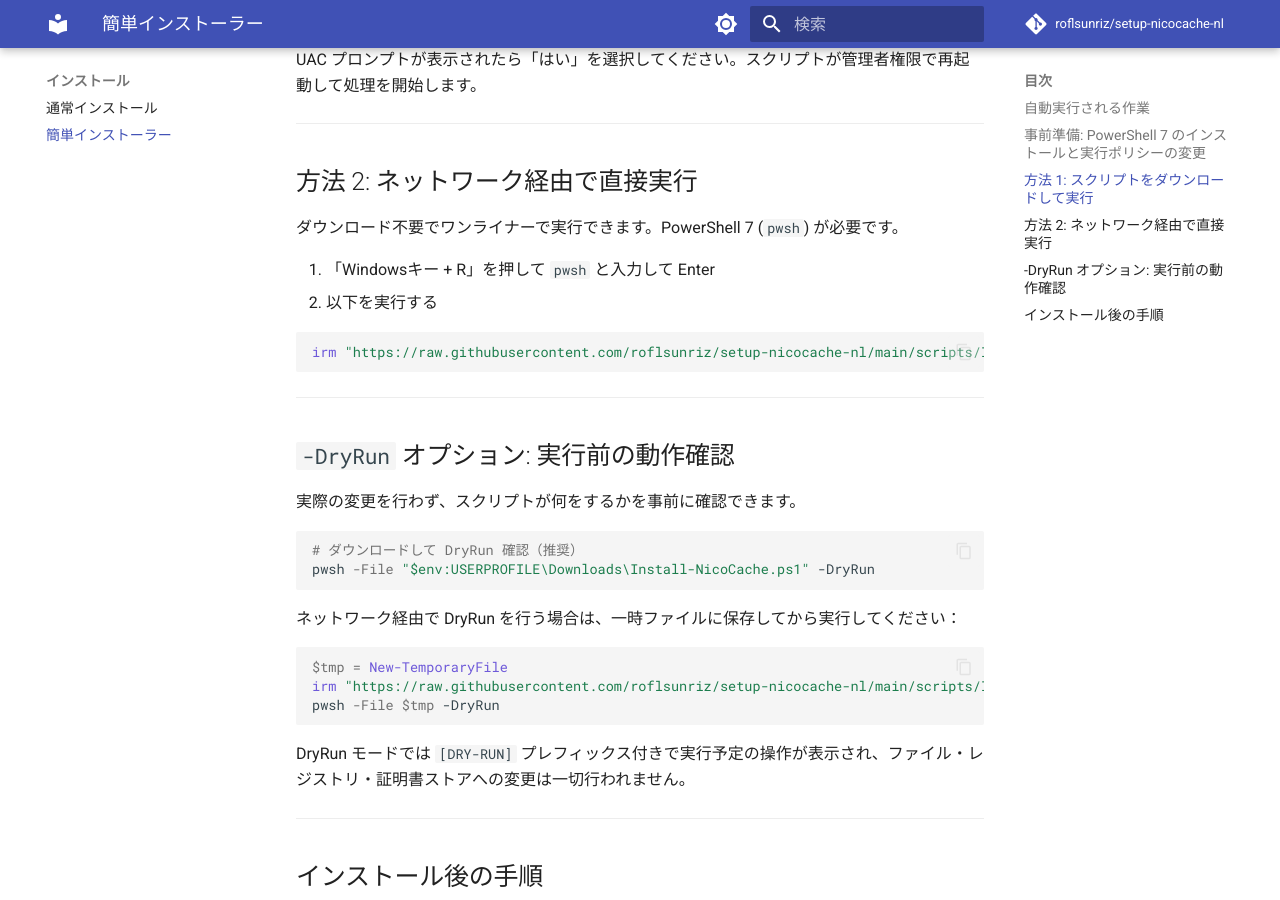
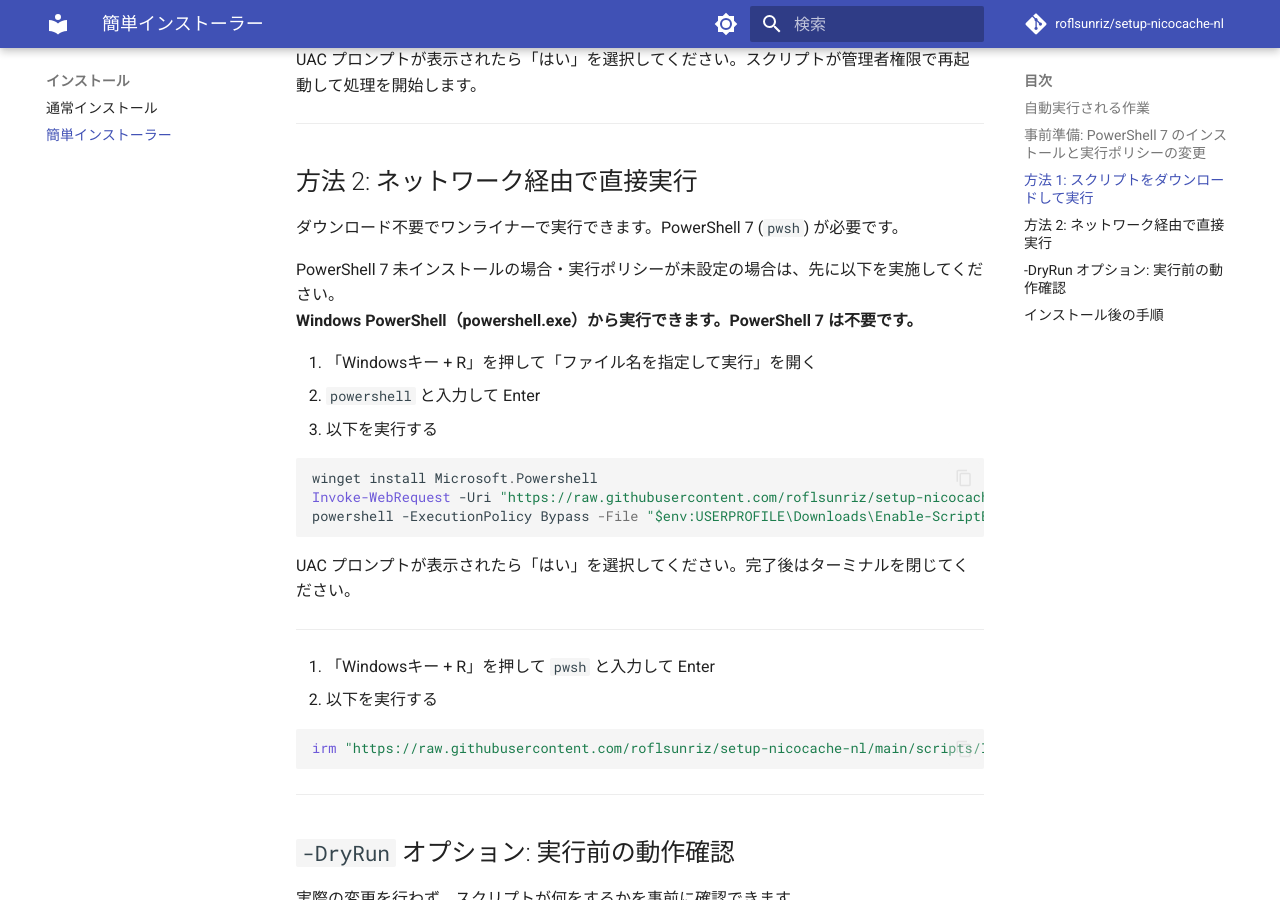
Before and after one commit to roflsunriz/setup-nicocache-nl, an MkDocs documentation site: the page built from docs/fast-installer.md, in a window 1280 px wide and 900 px high, scrolled down 1699 px. Built offline with MkDocs 1.6.1 and Material for MkDocs 9.7.7, drawn with Linux system fonts in a browser that asks for light colours; comment, search, counter and statistics services are not loaded.

Commit message:
docs: README.mdおよびfast-installer.mdにおけるPowerShell実行手順の更新
- PowerShell 7のインストール要件およびスクリプト実行ポリシー設定に関する注意事項を追加
- Windows PowerShellからのスクリプト実行手順を詳細化し、スクリプト実行を有効化するためのコマンドを含むように改良

````diff
--- a/docs/fast-installer.md
+++ b/docs/fast-installer.md
@@ -58,8 +58,25 @@ UAC プロンプトが表示されたら「はい」を選択してください
 
 ダウンロード不要でワンライナーで実行できます。PowerShell 7 (`pwsh`) が必要です。
 
-1. 「Windowsキー + R」を押して `pwsh` と入力して Enter
-2. 以下を実行する
+PowerShell 7 未インストールの場合・実行ポリシーが未設定の場合は、先に以下を実施してください。
+**Windows PowerShell（powershell.exe）から実行できます。PowerShell 7 は不要です。**
+
+1. 「Windowsキー + R」を押して「ファイル名を指定して実行」を開く
+2. `powershell` と入力して Enter
+3. 以下を実行する
+
+```powershell
+winget install Microsoft.Powershell
+Invoke-WebRequest -Uri "https://raw.githubusercontent.com/roflsunriz/setup-nicocache-nl/main/scripts/Enable-ScriptExecution.ps1" -OutFile "$env:USERPROFILE\Downloads\Enable-ScriptExecution.ps1"
+powershell -ExecutionPolicy Bypass -File "$env:USERPROFILE\Downloads\Enable-ScriptExecution.ps1"
+```
+
+UAC プロンプトが表示されたら「はい」を選択してください。完了後はターミナルを閉じてください。
+
+---
+
+4. 「Windowsキー + R」を押して `pwsh` と入力して Enter
+5. 以下を実行する
 
 ```powershell
 irm "https://raw.githubusercontent.com/roflsunriz/setup-nicocache-nl/main/scripts/Install-NicoCache.ps1" | iex
````
Also changed, not shown: README.md (+3 -0 lines).
